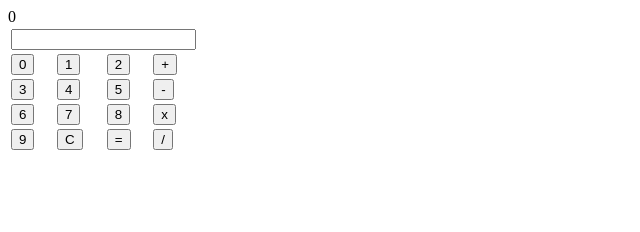
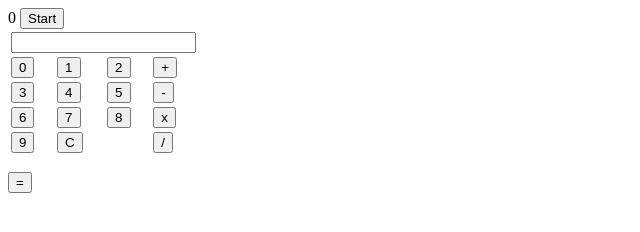
Before and after one commit to jonmrod/FourNumberCombination, a plain HTML site: page index.html in a window 1280 px wide. Shown: the whole page, without its empty margins (0-640 px from the left). Drawn offline with nearby package versions, Linux system fonts and the light colour scheme.

Commit message:
fixed indenting

```diff
--- a/index.html
+++ b/index.html
@@ -1,35 +1,83 @@
 <html>
-<title>Guezzify</title>
-<div id="round">0</div>
+<title>Combinatronicz</title>
+
+<head>
+    <!-- import frameworks and script -->
+    <script src="https://ajax.googleapis.com/ajax/libs/jquery/1.11.3/jquery.min.js"></script>
+    <link rel="stylesheet" href="css/style.css" />
+    <script src="js/script.js"></script>
+</head>
+
+<body>
+    <div id="body">
+        <div id="attempt"></div>
+        <span round="0">0</span>
+        <button id="newGame">Start</button>
         <form Name="calc">
             <table border=0>
                 <tr>
-<td colspan=4><input type=text Name="display"></td>
+                    <td colspan=4>
+                        <input type=text Name="display">
+                    </td>
                 </tr>
                 <tr>
-<td><input type=button value="0" OnClick="calc.display.value+='0'"></td>
-<td><input type=button value="1" OnClick="calc.display.value+='1'"></td>
-<td><input type=button value="2" OnClick="calc.display.value+='2'"></td>
-<td><input type=button value="+" OnClick="calc.display.value+='+'"></td>
+                    <td>
+                        <input type=button value="0" OnClick="calc.display.value+='0'">
+                    </td>
+                    <td>
+                        <input type=button value="1" OnClick="calc.display.value+='1'">
+                    </td>
+                    <td>
+                        <input type=button value="2" OnClick="calc.display.value+='2'">
+                    </td>
+                    <td>
+                        <input type=button value="+" OnClick="calc.display.value+='+'">
+                    </td>
                 </tr>
                 <tr>
-<td><input type=button value="3" OnClick="calc.display.value+='3'"></td>
-<td><input type=button value="4" OnClick="calc.display.value+='4'"></td>
-<td><input type=button value="5" OnClick="calc.display.value+='5'"></td>
-<td><input type=button value="-" OnClick="calc.display.value+='-'"></td>
+                    <td>
+                        <input type=button value="3" OnClick="calc.display.value+='3'">
+                    </td>
+                    <td>
+                        <input type=button value="4" OnClick="calc.display.value+='4'">
+                    </td>
+                    <td>
+                        <input type=button value="5" OnClick="calc.display.value+='5'">
+                    </td>
+                    <td>
+                        <input type=button value="-" OnClick="calc.display.value+='-'">
+                    </td>
                 </tr>
                 <tr>
-<td><input type=button value="6" OnClick="calc.display.value+='6'"></td>
-<td><input type=button value="7" OnClick="calc.display.value+='7'"></td>
-<td><input type=button value="8" OnClick="calc.display.value+='8'"></td>
-<td><input type=button value="x" OnClick="calc.display.value+='*'"></td>
+                    <td>
+                        <input type=button value="6" OnClick="calc.display.value+='6'">
+                    </td>
+                    <td>
+                        <input type=button value="7" OnClick="calc.display.value+='7'">
+                    </td>
+                    <td>
+                        <input type=button value="8" OnClick="calc.display.value+='8'">
+                    </td>
+                    <td>
+                        <input type=button value="x" OnClick="calc.display.value+='*'">
+                    </td>
                 </tr>
                 <tr>
-<td><input type=button value="9" OnClick="calc.display.value+='9'"></td>
-<td><input type=button value="C" OnClick="calc.display.value=''"></td>
-<td><input type=button value="=" OnClick="calc.display.value=eval(calc.display.value)"></td>
-<td><input type=button value="/" OnClick="calc.display.value+='/'"></td>
+                    <td>
+                        <input type=button value="9" OnClick="calc.display.value+='9'">
+                    </td>
+                    <td>
+                        <input type=button value="C" OnClick="calc.display.value=''">
+                    </td>
+                    <td></td>
+                    <td>
+                        <input type=button value="/" OnClick="calc.display.value+='/'">
+                    </td>
                 </tr>
             </table>
         </form>
+    </div>
+    <input type=button value="=" OnClick="calc.display.value=eval(calc.display.value)">
+</body>
+
 </html>
```
Lines whose indentation alone changed are shown as unchanged.
